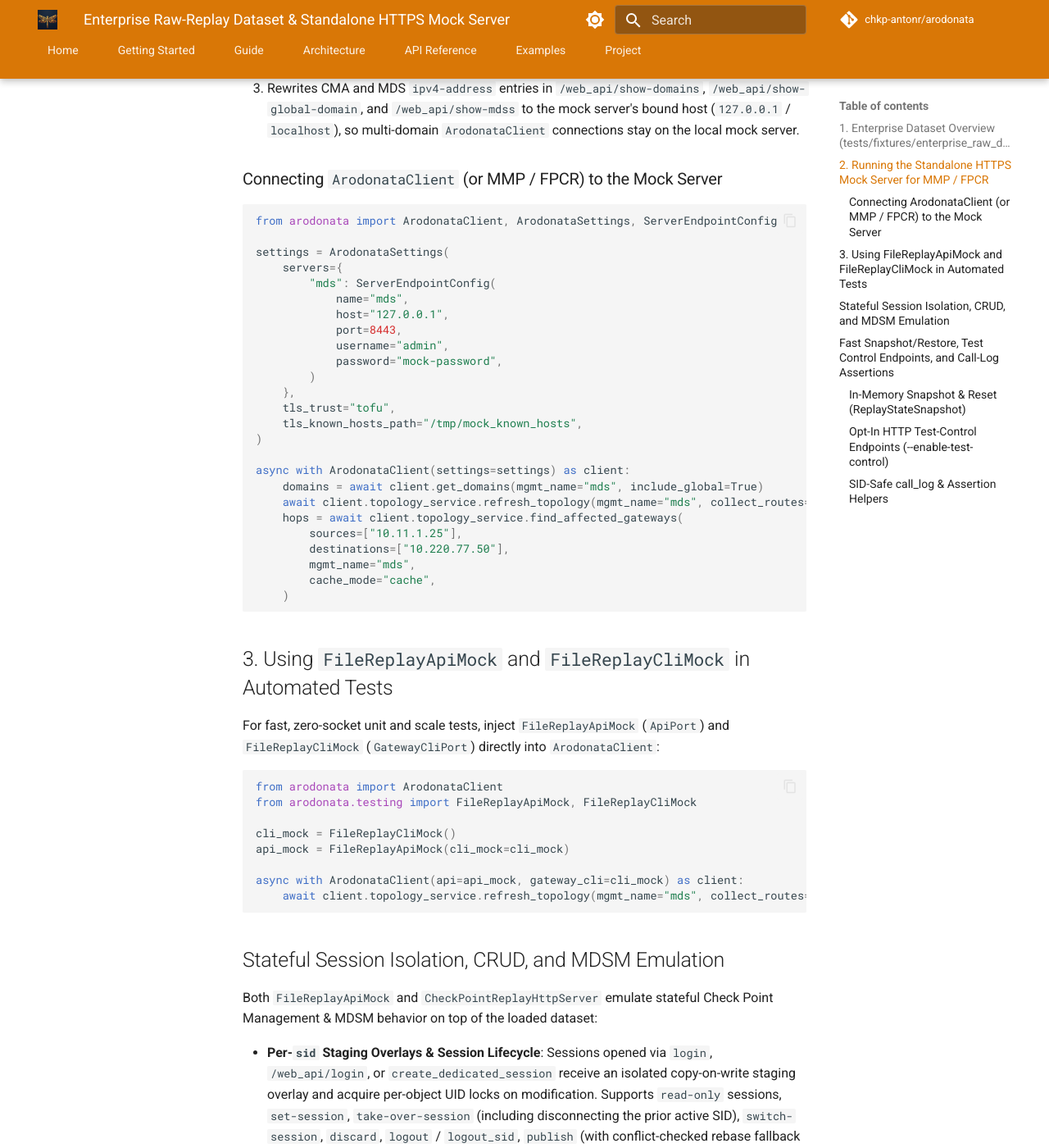
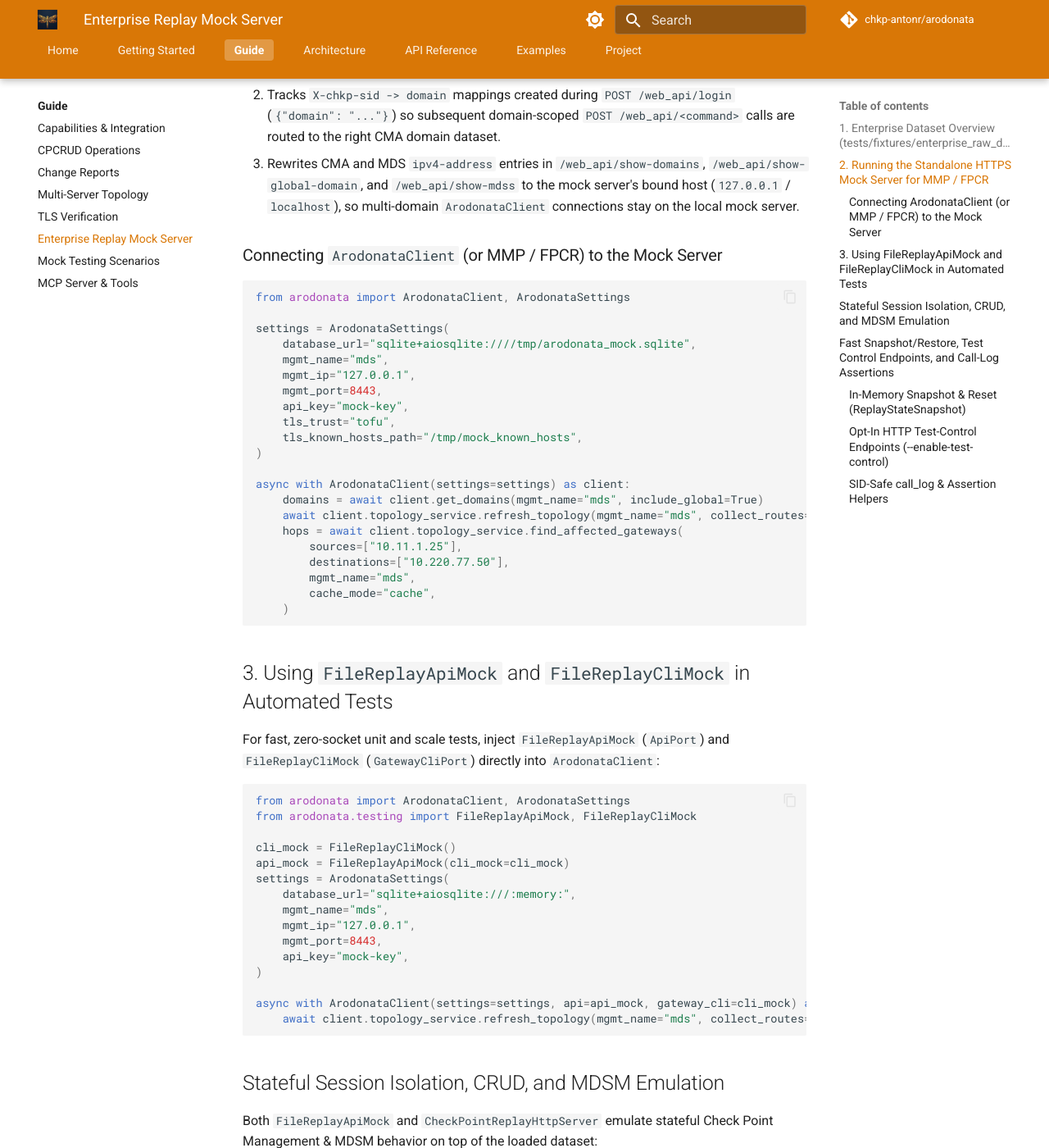
Before and after one commit to chkp-antonr/arodonata, an MkDocs documentation site: the page built from docs/guides/enterprise-replay-mock-server.md, in a window 1280 px wide and 1400 px high, scrolled down 1768 px. Shown: the whole window at 82% size. Built offline with MkDocs 1.6.1 and Material for MkDocs 9.7.7, drawn with Linux system fonts in a browser that asks for light colours; comment, search, counter and statistics services are not loaded; some of the changed text lies outside the part shown.

Commit message:
docs(testing): add mock testing scenarios and rule creation guide (#90)

````diff
--- a/docs/guides/enterprise-replay-mock-server.md
+++ b/docs/guides/enterprise-replay-mock-server.md
@@ -3,6 +3,8 @@
 `arodonata.testing` provides a deterministic, enterprise-scale raw Check Point Management API and Gateway CLI fixture dataset (`tests/fixtures/enterprise_raw_dataset/`), in-memory replay adapters (`FileReplayApiMock`, `FileReplayCliMock`), and a standalone/embeddable HTTPS server (`CheckPointReplayHttpServer`).
 
 This allows downstream applications such as **MMP** and **FPCR** to point `ArodonataClient` at `localhost:443` (or any custom `host:port`) and receive 10 MDSM domains, 315 policy-enforcing gateways, 2,950+ objects (including 7-level nested groups), 1,050+ access rules, 120 NAT rules, and live gateway CLI routes via real HTTPS without requiring physical Check Point appliances or waiting for artificial rate limits / login throttling.
+
+> **Practical Test Scenarios**: Looking for concrete source/destination IP flows across multiple gateways, pre-existing object/service reuse examples for `Evidence` verification, and planted topology discrepancies in **FPCR v2**? See [Mock Testing Scenarios & Rule Creation Guide](mock-testing-scenarios.md).
 
 ## 1. Enterprise Dataset Overview (`tests/fixtures/enterprise_raw_dataset/`)
 
@@ -41,18 +43,14 @@ When started, the server automatically:
 ### Connecting `ArodonataClient` (or MMP / FPCR) to the Mock Server
 
 ```python
-from arodonata import ArodonataClient, ArodonataSettings, ServerEndpointConfig
+from arodonata import ArodonataClient, ArodonataSettings
 
 settings = ArodonataSettings(
-    servers={
-        "mds": ServerEndpointConfig(
-            name="mds",
-            host="127.0.0.1",
-            port=8443,
-            username="admin",
-            password="mock-password",
-        )
-    },
+    database_url="sqlite+aiosqlite:////tmp/arodonata_mock.sqlite",
+    mgmt_name="mds",
+    mgmt_ip="127.0.0.1",
+    mgmt_port=8443,
+    api_key="mock-key",
     tls_trust="tofu",
     tls_known_hosts_path="/tmp/mock_known_hosts",
 )
@@ -73,13 +71,20 @@ async with ArodonataClient(settings=settings) as client:
 For fast, zero-socket unit and scale tests, inject `FileReplayApiMock` (`ApiPort`) and `FileReplayCliMock` (`GatewayCliPort`) directly into `ArodonataClient`:
 
 ```python
-from arodonata import ArodonataClient
+from arodonata import ArodonataClient, ArodonataSettings
 from arodonata.testing import FileReplayApiMock, FileReplayCliMock
 
 cli_mock = FileReplayCliMock()
 api_mock = FileReplayApiMock(cli_mock=cli_mock)
+settings = ArodonataSettings(
+    database_url="sqlite+aiosqlite:///:memory:",
+    mgmt_name="mds",
+    mgmt_ip="127.0.0.1",
+    mgmt_port=8443,
+    api_key="mock-key",
+)
 
-async with ArodonataClient(api=api_mock, gateway_cli=cli_mock) as client:
+async with ArodonataClient(settings=settings, api=api_mock, gateway_cli=cli_mock) as client:
     await client.topology_service.refresh_topology(mgmt_name="mds", collect_routes=True)
 ```
 
--- a/mkdocs.yml
+++ b/mkdocs.yml
@@ -115,6 +115,8 @@ nav:
       - Configuration Overview: configuration/index.md
       - Multi-Server Topology: configuration/multi-server.md
       - TLS Verification: configuration/tls-verification.md
+      - Enterprise Replay Mock Server: guides/enterprise-replay-mock-server.md
+      - Mock Testing Scenarios: guides/mock-testing-scenarios.md
       - MCP Server & Tools: mcp/index.md
   - Architecture:
       - Overview: architecture/index.md
````
Also changed, not shown: README.md (+1 -0 lines), docs/guides/mock-testing-scenarios.md (added, +222 -0 lines), docs/index.md (+2 -0 lines).
